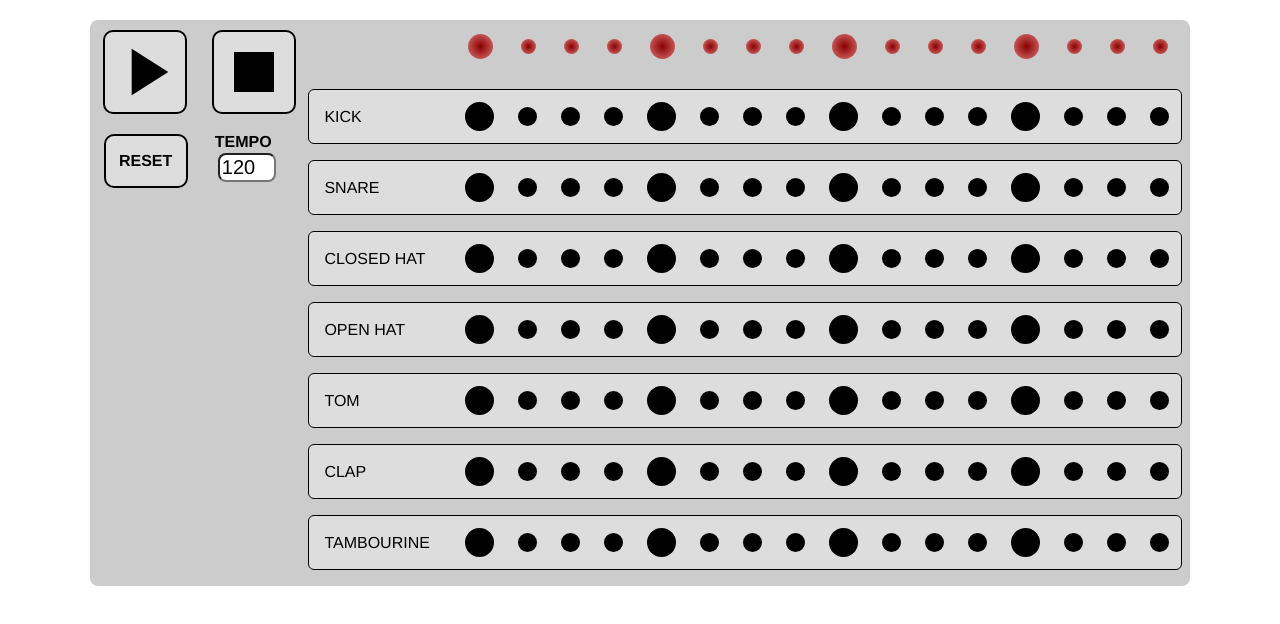
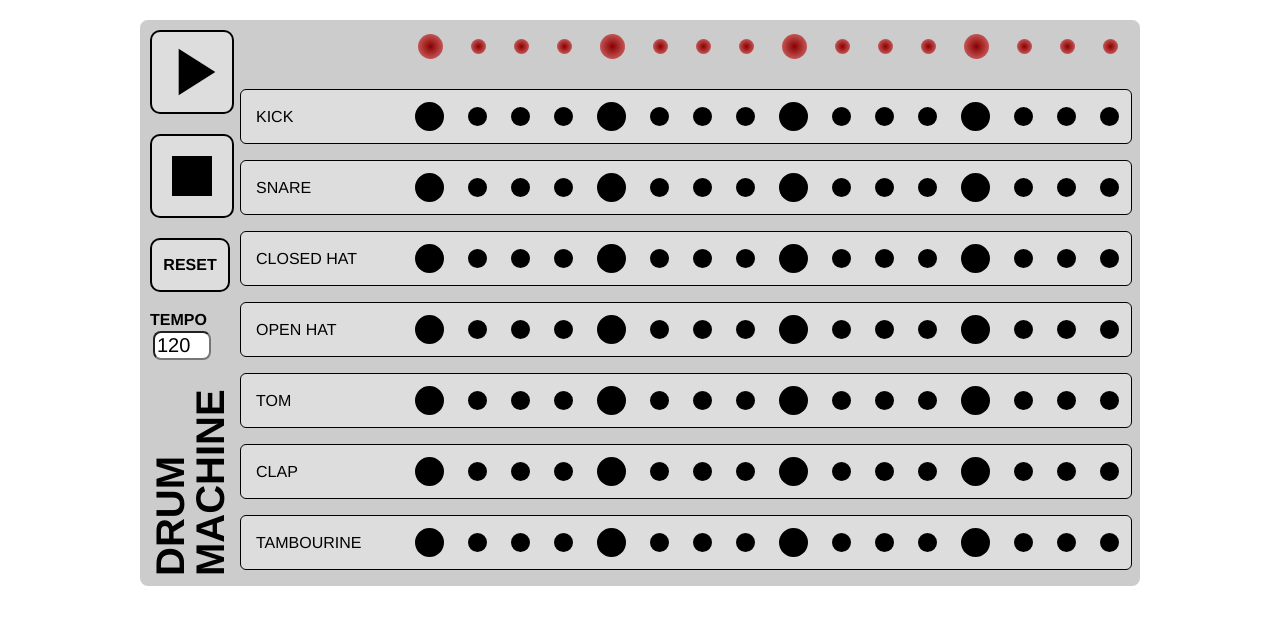
Before and after one commit to chandlerkelley/drum-machine, a plain HTML site: page index.html in a window 1280 px wide. Drawn offline with nearby package versions, Linux system fonts and the light colour scheme.

Commit message:
Narrowed controls, added title

```diff
--- a/index.html
+++ b/index.html
@@ -22,6 +22,7 @@
 					<input class="bpm-input" type="number" ng-model="$ctrl.bpm">
 				</div>
 			</div>
+			<h1 class="app-name">DRUM MACHINE</h1>
 		</div>
 		<div class="instrumentsInPlay">
 			<div class="light-bar">
--- a/public/stylesheets/style.css
+++ b/public/stylesheets/style.css
@@ -3,7 +3,7 @@
 }
 
 .drum-machine {
-	width: 1100px;
+	width: 1000px;
 	margin: 20px auto;
 	display: flex;
 	background-color: #CCC;
@@ -11,7 +11,10 @@
 }
 
 .instrumentsOnDeck {
-	width: 20%;
+	width: 10%;
+	position: relative;
+	/*display: flex;
+	align-items: flex-start;*/
 }
 
 .controls {
@@ -22,7 +25,7 @@
 }
 
 .instrumentsInPlay {
-	width: 80%;
+	width: 90%;
 	margin-right: 8px;
 }
 
@@ -75,6 +78,17 @@
 	margin: 3px;
 	font-size: 20px;
 	border-radius: 8px;
+}
+
+.app-name {
+	transform: rotate(270deg);
+	transform-origin: left bottom 0;
+	position: absolute;
+	bottom: 0;
+	margin-left: 90px;
+	margin-bottom: 10px;
+	font-size: 40px;
+	/*align-self: flex-end;*/
 }
 
 .light-bar {
```
